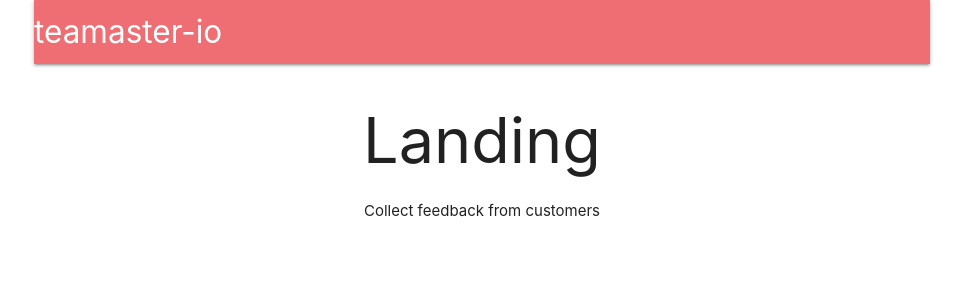
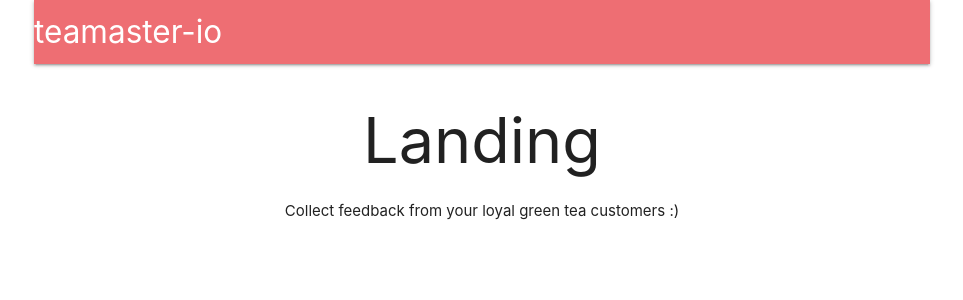
Before and after one commit to underthecode/teamaster-io, a React app: page / in a window 1280 px wide. Shown: the top 300 px of the page, without its empty margins (158-1121 px from the left). Built offline with nearby package versions, Linux system fonts and the light colour scheme; no server answers; the HTML template or start-up script is replaced by a standard one.

Commit message:
edited render text

```diff
--- a/client/src/components/Landing.jsx
+++ b/client/src/components/Landing.jsx
@@ -4,7 +4,7 @@ const Landing = () => {
   return (
     <div style={{ textAlign: 'center' }}>
       <h1>Landing</h1>
-      Collect feedback from customers
+      Collect feedback from your loyal green tea customers :)
     </div>
   );
 };
```
